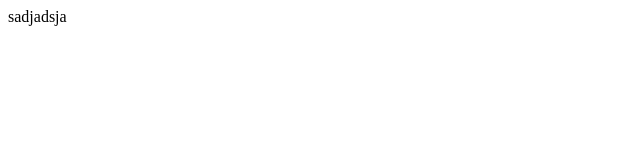
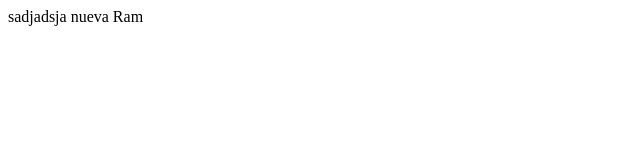
Before and after one commit to BrandesignStudio/MiPrimeraPaginaWeb, a plain HTML site: page archivo.html in a window 1280 px wide. Shown: the full height of the page, 0-640 px from the left. Drawn offline with Linux system fonts and the light colour scheme.

Commit message:
Version 1.0.5

```diff
--- a/archivo.html
+++ b/archivo.html
@@ -6,6 +6,7 @@
 </head>
 <body>
     sadjadsja
+    nueva Ram
 
 </body>
 </html>
```
